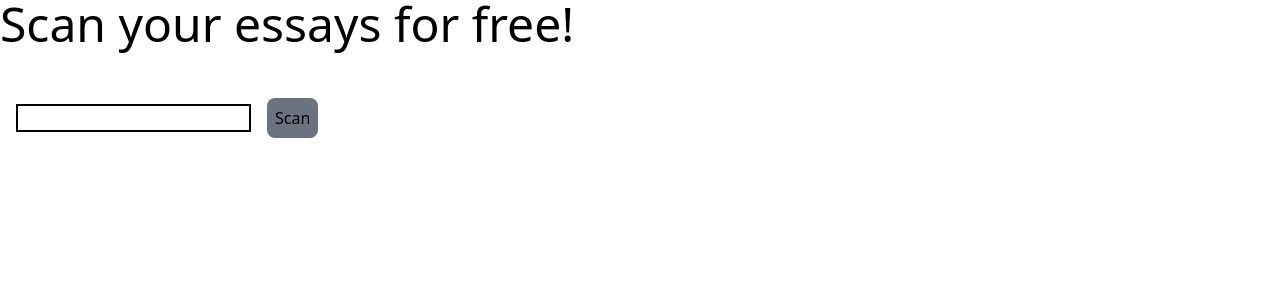
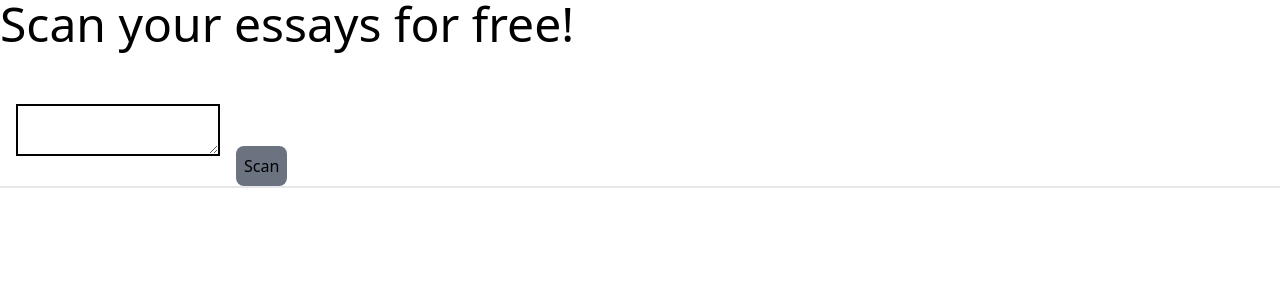
Before and after one commit to Develoopment/ValueVisualizer, a React (Vite) app: page / in a window 1280 px wide. Shown: the top 300 px of the page. Built offline with nearby package versions, Linux system fonts and the light colour scheme.

Commit message:
core functionality complete

```diff
--- a/src/App.jsx
+++ b/src/App.jsx
@@ -1,6 +1,5 @@
 import React from "react"
 import InputEssays from "./components/InputEssays"
-
 
 function App() {
 
--- a/src/components/InputEssays.jsx
+++ b/src/components/InputEssays.jsx
@@ -1,17 +1,48 @@
-import React from 'react'
+import React, {useState} from 'react'
 
 function InputEssays() {
 
-    const onSubmit = (essay) => {
-        console.log(`your essay is: ${essay}`)
+  const [value, setValue] = useState("");
+
+  const handleSubmit = async (e) => {
+
+    e.preventDefault();
+
+    const form = e.target;
+    const formData = new FormData(form);
+    const formJson = JSON.stringify(Object.fromEntries(formData.entries()));
+
+
+    try{
+      const response = await fetch("http://localhost:9000/valuescan",{
+        method: "POST",
+        headers: {
+          'Content-Type': 'application/json',
+        },
+		    body: formJson,
+      })
+
+      const value = await response.json();
+      setValue(value.valueOutput)
     }
+    catch(error) {
+      console.log(error)
+    }
+
+  }
 
   return (
     <div>
-        <form action={onSubmit}>
-            <input className="border-2 border-black m-4" type="text" name="essay"/>
-            <button className="bg-gray-500 rounded-lg p-2" type="submit">Scan</button>
-        </form>
+
+      <form onSubmit={handleSubmit}>
+        <textarea className="border-2 border-black m-4" type="text" name="essay"/>
+        <button type="submit" className="bg-gray-500 rounded-lg p-2">Scan</button>
+      </form>
+
+      <hr />
+        <h1>{value}</h1>
+      <hr />
+
     </div>
   )
 }
```
Also changed, not shown: 2 other files (tests, documents, lock files or other folders).
